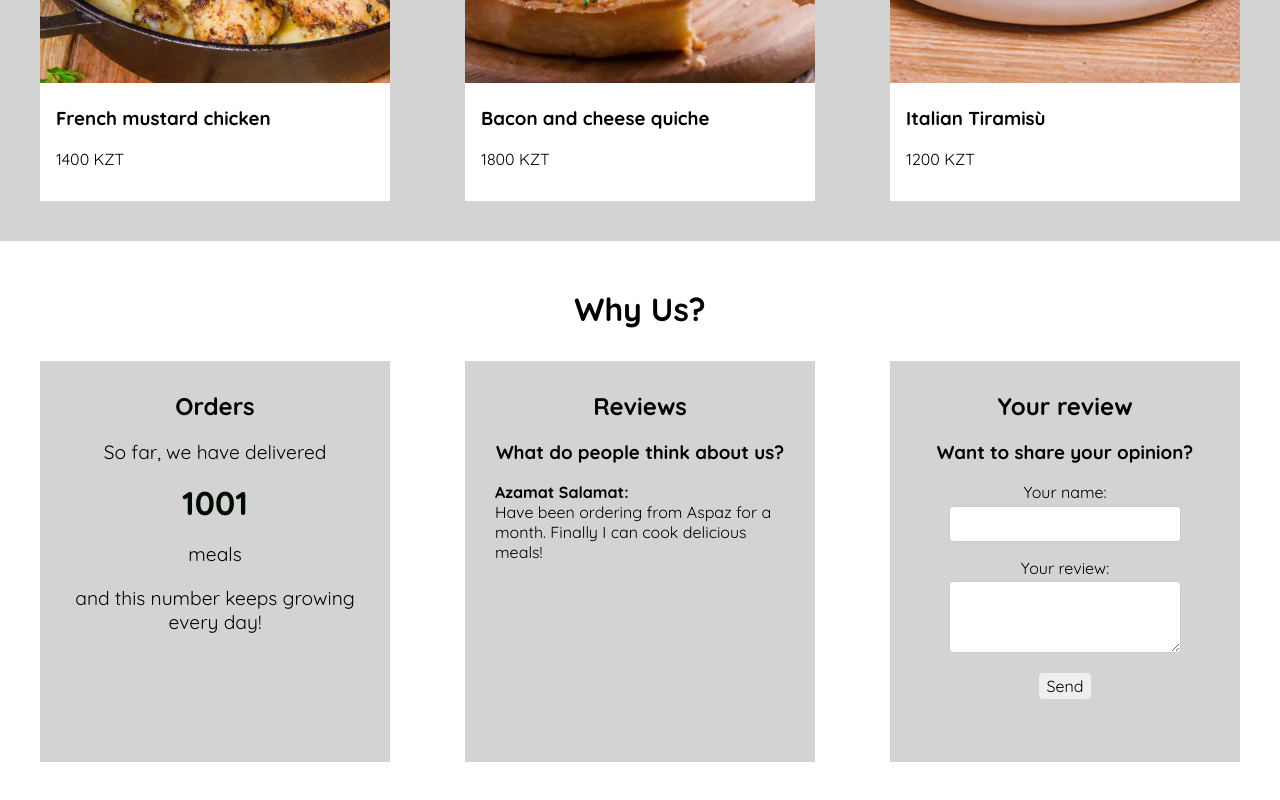
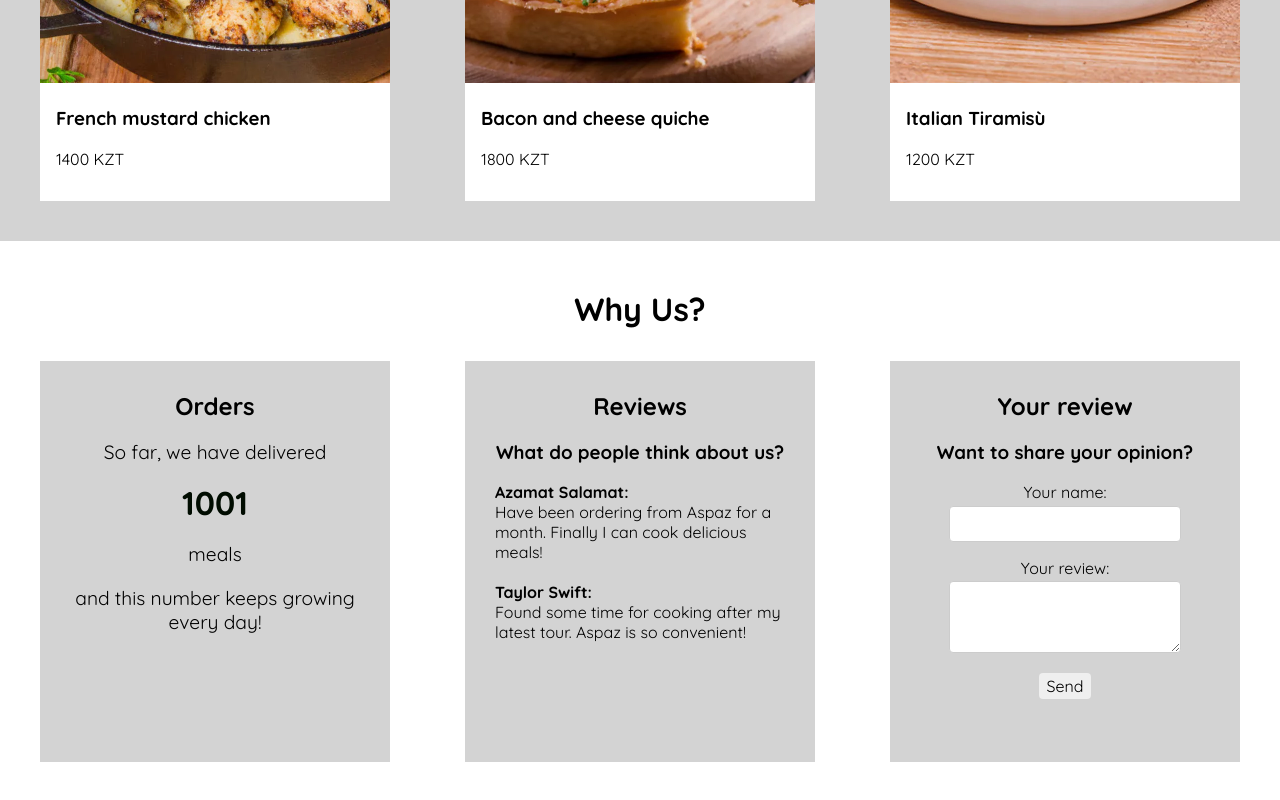
Before and after one commit to azamatsalamat/aspaz-landing-page, an Angular app: page / in a window 1280 px wide. Shown: the part 1748-2548 px from the top of the page. Built offline with nearby package versions, Linux system fonts and the light colour scheme.

Commit message:
chore(): add new dummy review

```diff
--- a/src/app/why-us/reviews/reviews.service.ts
+++ b/src/app/why-us/reviews/reviews.service.ts
@@ -8,6 +8,11 @@ export class ReviewsService{
             id: crypto.randomUUID(),
             name: "Azamat Salamat",
             text: "Have been ordering from Aspaz for a month. Finally I can cook delicious meals!"
+        },
+        {
+            id: crypto.randomUUID(),
+            name: "Taylor Swift",
+            text: "Found some time for cooking after my latest tour. Aspaz is so convenient!"
         }
     ];
 
```
